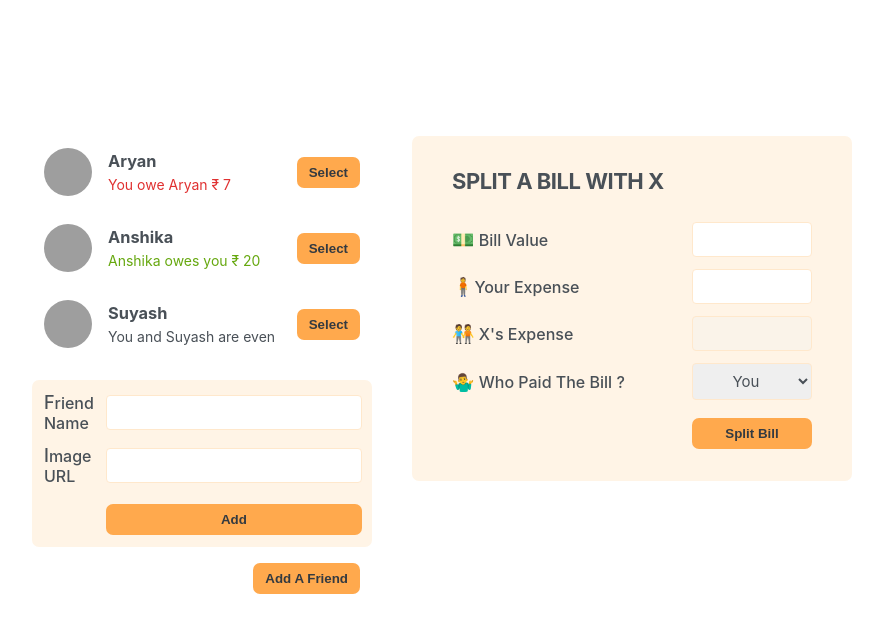
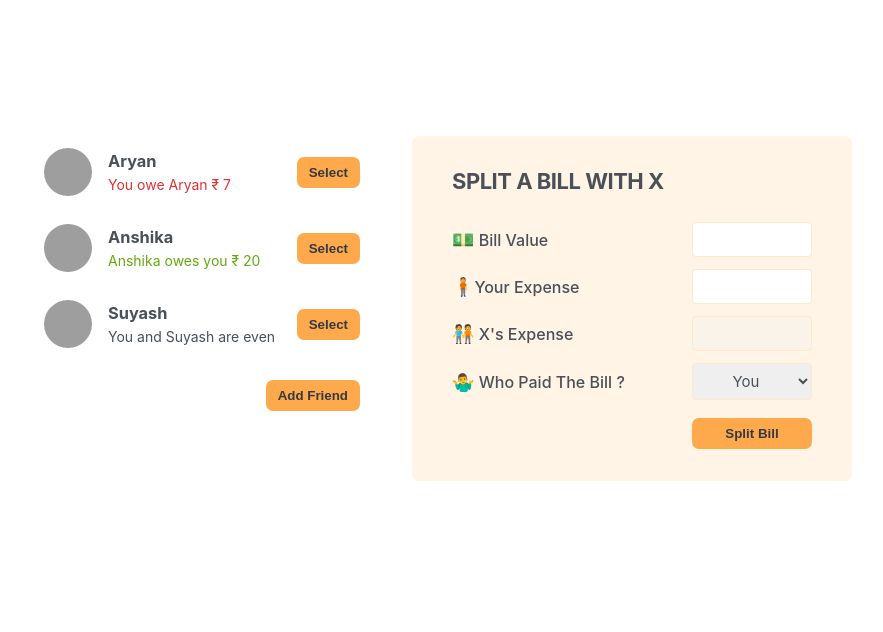
Before and after one commit to AnushkJain2201/eat_n_split, a React (Create React App) app: page / in a window 1280 px wide. Shown: the top 632 px of the page, without its empty margins (198-1081 px from the left). Built offline with nearby package versions, Linux system fonts and the light colour scheme; grey boxes are pictures that could not be loaded.

Commit message:
feat:added feature to display the form on click

```diff
--- a/src/App.js
+++ b/src/App.js
@@ -22,12 +22,18 @@
 ];
 
 function App() {
+  const [showAddFriend, setShowAddFriend] = useState(false);
+
+  const handleShowAddFriend = () => {
+    setShowAddFriend((currShowAddFriend) => !currShowAddFriend);
+  }
+
   return (
     <div className="app">
       <div className="sidebar">
         <FriendsList />
-        <FormAddFriend />
-        <Button>Add A Friend</Button>
+        {showAddFriend && <FormAddFriend />}
+        <Button onClick={handleShowAddFriend}>{showAddFriend ? "Close" : "Add Friend"}</Button>
       </div>
 
       <FormSplitBill />
@@ -66,9 +72,9 @@
   );
 }
 
-const Button = ({children}) => {
+const Button = ({children, onClick}) => {
   return (
-    <button className="button">{children}</button>
+    <button className="button" onClick={onClick}>{children}</button>
   );
 }
 
```
